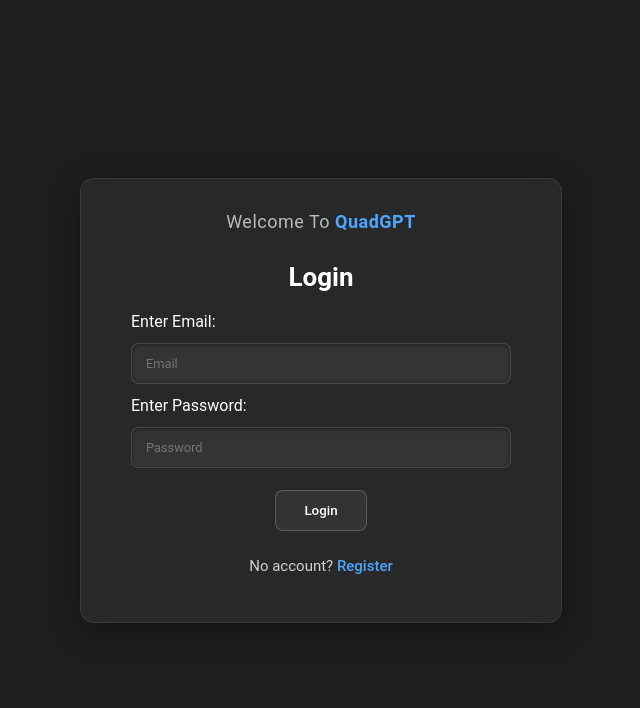
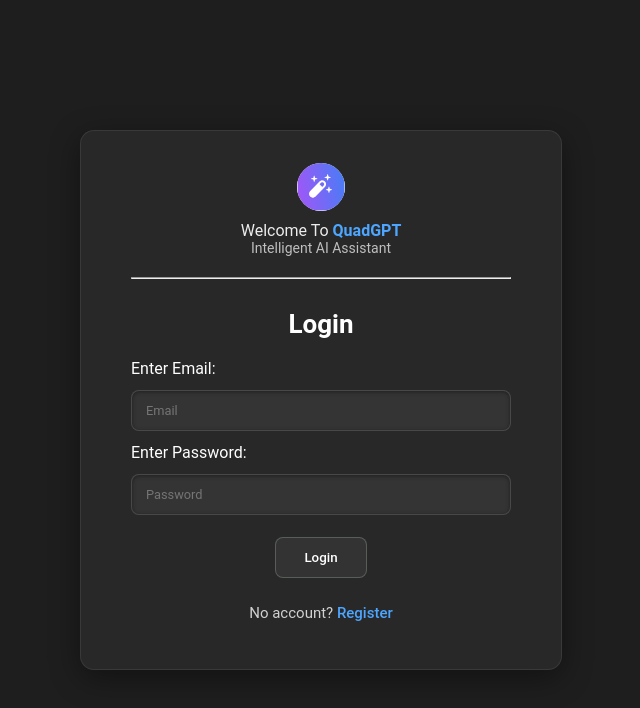
Before and after one commit to Ankitzsharma/Quad-GPT, a React (Vite) app in the folder Frontend/: page / in a window 1280 px wide. Shown: the top 708 px of the page, without its empty margins (319-959 px from the left). Built offline with nearby package versions, Linux system fonts and the light colour scheme; no server answers.

Commit message:
Ready For Deployement

```diff
--- a/Frontend/index.html
+++ b/Frontend/index.html
@@ -2,7 +2,7 @@
 <html lang="en">
   <head>
     <meta charset="UTF-8" />
-    <link rel="icon" type="image/svg+xml" href="/vite.svg" />
+    <link rel="icon" href="./src/assets/GPT3.png" />
     <meta name="viewport" content="width=device-width, initial-scale=1.0" />
     <link rel="stylesheet" href="https://cdnjs.cloudflare.com/ajax/libs/font-awesome/7.0.0/css/all.min.css" crossorigin="anonymous" referrerpolicy="no-referrer" />
     <title>QuadGPT</title>
--- a/Frontend/src/Chat.css
+++ b/Frontend/src/Chat.css
@@ -87,3 +87,26 @@
     background-color: #f0f0f0;
     color: #222;
 }
+
+.chat-start {
+    text-align: center;
+    margin-top: 11rem;
+}
+
+/* Make brand row match sidebar */
+.chat-brand {
+    display: flex;
+    justify-content: center;
+    align-items: center;
+    gap: 10px;
+    margin-bottom: 15px;
+}
+.brandText strong{
+    text-align: left;
+}
+/* Use sidebar's logo size */
+.logo {
+    width: 38px;
+    height: 38px;
+    object-fit: contain;
+}
--- a/Frontend/src/Chat.jsx
+++ b/Frontend/src/Chat.jsx
@@ -4,6 +4,7 @@
 import ReactMarkdown from "react-markdown"
 import rehypeHighlight from "rehype-highlight";
 import "highlight.js/styles/github-dark.css";
+import logo from "./assets/GPT3.png";
 
 
 //react-markdown --> for proper Displaying Our Info
@@ -36,11 +37,25 @@
         return ()=> clearInterval(interval);
 
     }, [prevChats, reply])
-
+    const logoSrc = logo;
     return(
 
         <>
-            {newChat && <h1>Start a New Chat!</h1>}
+            {newChat && (
+                <div className="chat-start">
+
+                    <div className="brandRow chat-brand">
+                        <img src={logoSrc} alt="Logo" className="logo" />
+
+                        <div className="brandText">
+                            <strong>QuadGPT</strong>
+                            <span>Intelligent AI Assistant</span>
+                        </div>
+                    </div>
+
+                    <h1>Start a New Chat..</h1>
+                </div>
+            )}
 
             <div className="chats">
                 {
--- a/Frontend/src/Login.jsx
+++ b/Frontend/src/Login.jsx
@@ -1,5 +1,7 @@
 import { useContext, useState } from "react";
 import { MyContext } from "./MyContext.jsx";
+import logo from "./assets/GPT3.png";
+
 
 function Login() {
   const { setUser, apiBase } = useContext(MyContext);
@@ -51,18 +53,37 @@
         border: "1px solid rgba(255,255,255,0.08)",
       }}
     >
-      <p
+      <div
         style={{
-          textAlign: "center",
-          fontSize: 18,
-          color: "#bbbbbb",
-          marginTop: 0,
-          marginBottom: 10,
-          letterSpacing: "0.5px",
+          display: "flex",
+          flexDirection: "column",
+          alignItems: "center",
+          marginBottom: 20,
+          marginTop: 0
         }}
       >
-        Welcome To <span style={{ color: "#4da6ff", fontWeight: 600 }}>QuadGPT</span>
-      </p>
+
+      {/* Logo */}
+      <img
+        src={logo}
+        alt="QuadGPT Logo"
+        style={{
+          width: 48,
+          height: 48,
+          objectFit: "contain",
+          marginBottom: 10,
+          borderRadius:50,
+        }}
+      />
+
+      {/* Brand Text */}
+      <div style={{ textAlign: "center", lineHeight: "1.2" }}>
+        {/* <strong style={{ fontSize: 20, color: "#fff" }}>QuadGPT</strong> */}
+        Welcome To <span style={{ color: "#4da6ff", fontWeight: 700 }}>QuadGPT</span>
+        <div style={{ fontSize: 14, color: "#bfbfbf" }}>Intelligent AI Assistant</div>
+      </div>
+    </div>
+    <hr></hr>
 
       <h2
         style={{
```
